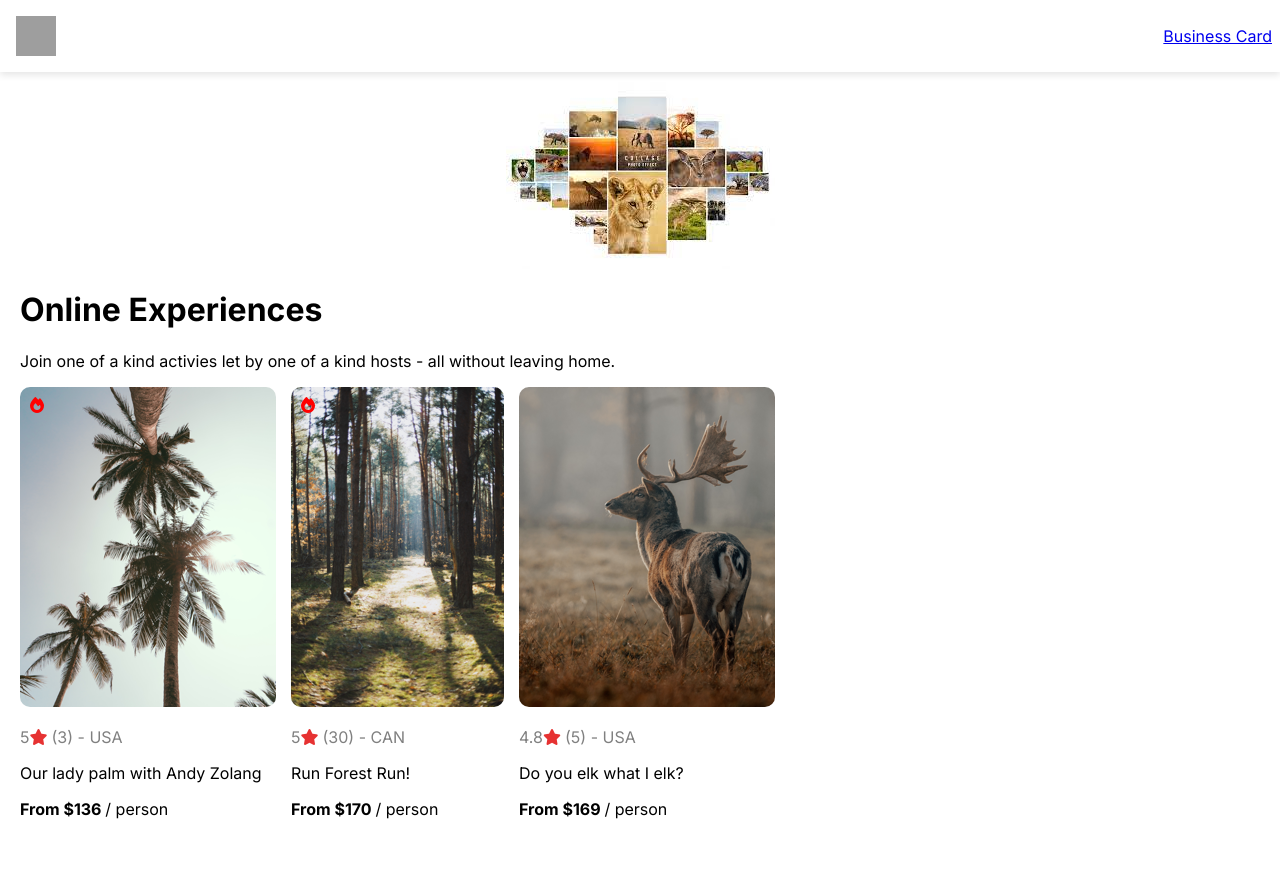
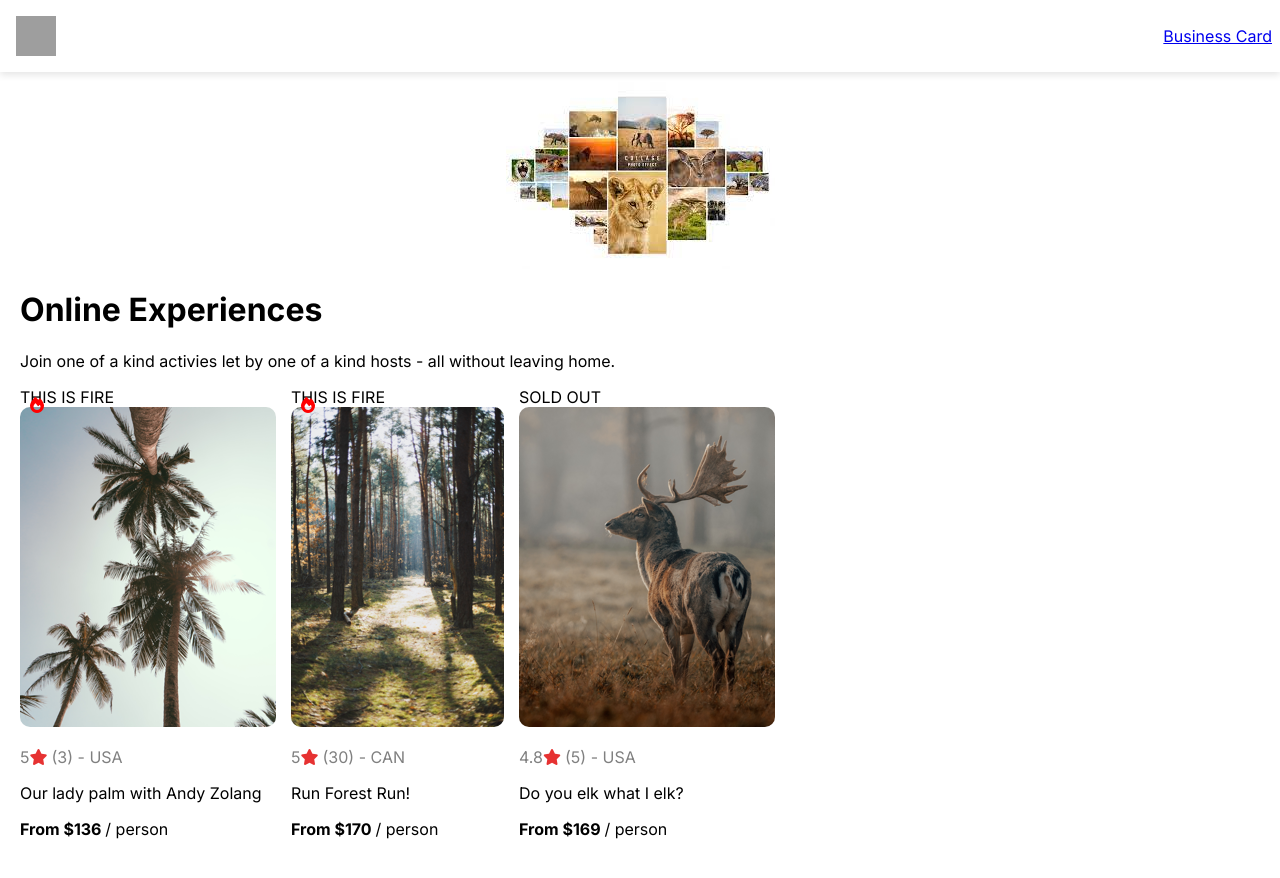
Before and after one commit to brandonfelty/react_tutorial, a React (Create React App) app: page /airbnb in a window 1280 px wide. Shown: the top 878 px of the page. Built offline with nearby package versions, Linux system fonts and the light colour scheme; grey boxes are pictures that could not be loaded.

Commit message:
adds badge text challenge

```diff
--- a/src/components/Card.jsx
+++ b/src/components/Card.jsx
@@ -1,11 +1,20 @@
 import React from 'react';
 
 const Card = ({ card }) => {
+  let badgeText;
+  if (card.openSpots === 0 && !card.fire) {
+    badgeText = 'SOLD OUT'
+  } else if (card.fire) {
+    badgeText = 'THIS IS FIRE'
+  } else {
+    badgeText = '';
+  }
 
   return (
     <div className='card'>
       <div className='img-container'>
         {card.fire && <i className="fa-solid fa-fire"></i>}
+        <div className='badge-text'>{badgeText}</div>
         <img src={card.img} alt='card' className='cover'/>
       </div>
       <p className='rating'>
```
